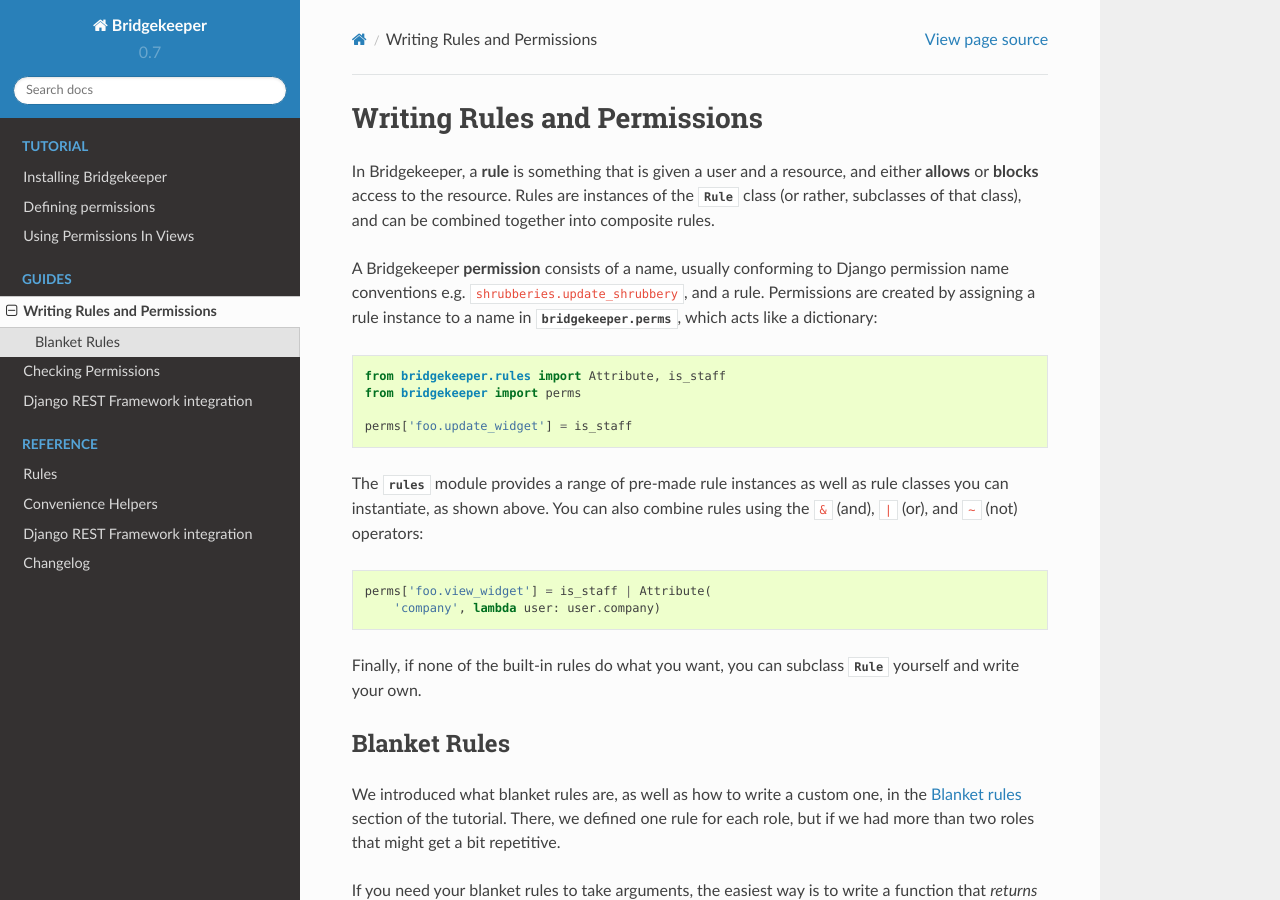
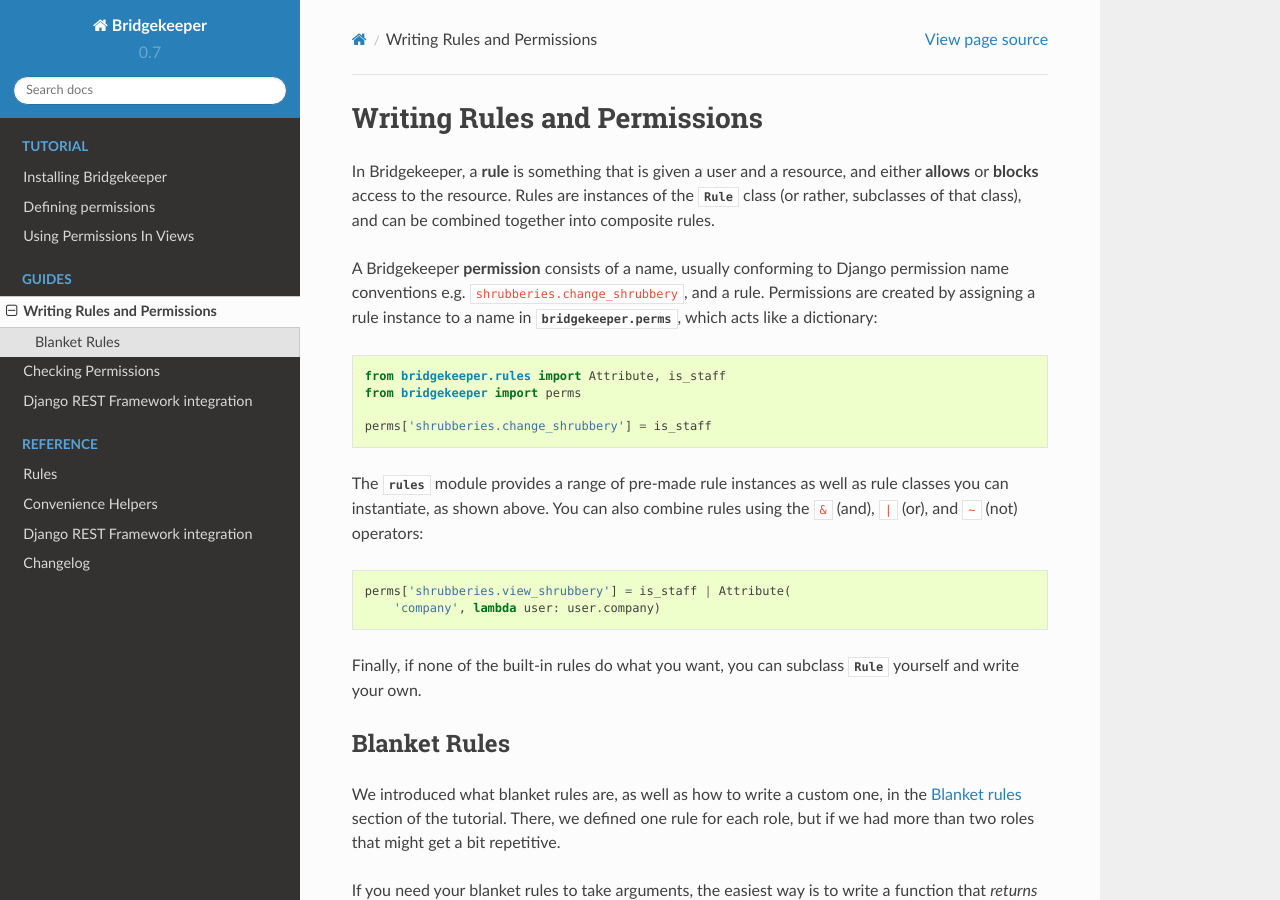
Before and after one commit to daisylb/bridgekeeper, a Sphinx documentation site: the page built from docs/guides/rules.rst, in a window 1280 px wide and 900 px high. Built offline with Sphinx 7.4.7 and the Read the Docs theme 2.0.0, drawn with Linux system fonts in a browser that asks for light colours.

Commit message:
Updates to docs

```diff
--- a/docs/guides/rules.rst
+++ b/docs/guides/rules.rst
@@ -3,16 +3,16 @@
 
 In Bridgekeeper, a **rule** is something that is given a user and a resource, and either **allows** or **blocks** access to the resource. Rules are instances of the :class:`~bridgekeeper.rules.Rule` class (or rather, subclasses of that class), and can be combined together into composite rules.
 
-A Bridgekeeper **permission** consists of a name, usually conforming to Django permission name conventions e.g. ``shrubberies.update_shrubbery``, and a rule. Permissions are created by assigning a rule instance to a name in :data:`bridgekeeper.perms`, which acts like a dictionary::
+A Bridgekeeper **permission** consists of a name, usually conforming to Django permission name conventions e.g. ``shrubberies.change_shrubbery``, and a rule. Permissions are created by assigning a rule instance to a name in :data:`bridgekeeper.perms`, which acts like a dictionary::
 
     from bridgekeeper.rules import Attribute, is_staff
     from bridgekeeper import perms
 
-    perms['foo.update_widget'] = is_staff
+    perms['shrubberies.change_shrubbery'] = is_staff
 
 The :mod:`~bridgekeeper.rules` module provides a range of pre-made rule instances as well as rule classes you can instantiate, as shown above. You can also combine rules using the ``&`` (and), ``|`` (or), and ``~`` (not) operators::
 
-    perms['foo.view_widget'] = is_staff | Attribute(
+    perms['shrubberies.view_shrubbery'] = is_staff | Attribute(
         'company', lambda user: user.company)
 
 Finally, if none of the built-in rules do what you want, you can subclass :class:`~bridgekeeper.rules.Rule` yourself and write your own.
--- a/docs/tutorial/views.rst
+++ b/docs/tutorial/views.rst
@@ -15,7 +15,7 @@
 
     def shrubbery_edit(request, shrubbery_id):
         shrubbery = get_object_or_404(models.Shrubbery, id=shrubbery_id)
-        if not request.user.has_perm('shrubberies.update_shrubbery', shrubbery):
+        if not request.user.has_perm('shrubberies.change_shrubbery', shrubbery):
             raise Http404()
         return TemplateResponse(request, 'shrubbery_edit.html', {
             'shrubbery': shrubbery,
@@ -31,7 +31,7 @@
 
     def shrubbery_edit(request, shrubbery_id):
         # ...
-        if not perms['shrubberies.update_shrubbery'].check(request.user, shrubbery):
+        if not perms['shrubberies.change_shrubbery'].check(request.user, shrubbery):
             raise Http404()
         # ...
 
@@ -94,7 +94,7 @@
 
     class ShrubberyUpdateView(QuerySetPermissionMixin, UpdateView):
         model = models.Shrubbery
-        permission_name = 'shrubberies.update_shrubbery'
+        permission_name = 'shrubberies.change_shrubbery'
 
 That's all there is to it; these two views will now only show shrubberies that the currently-logged-in user has permission to view.
 
```
Also changed, not shown: docs/guides/permissions.rst (+4 -4 lines), docs/tutorial/permissions.rst (+7 -7 lines), pyproject.toml (+5 -4 lines), 4 other files.
